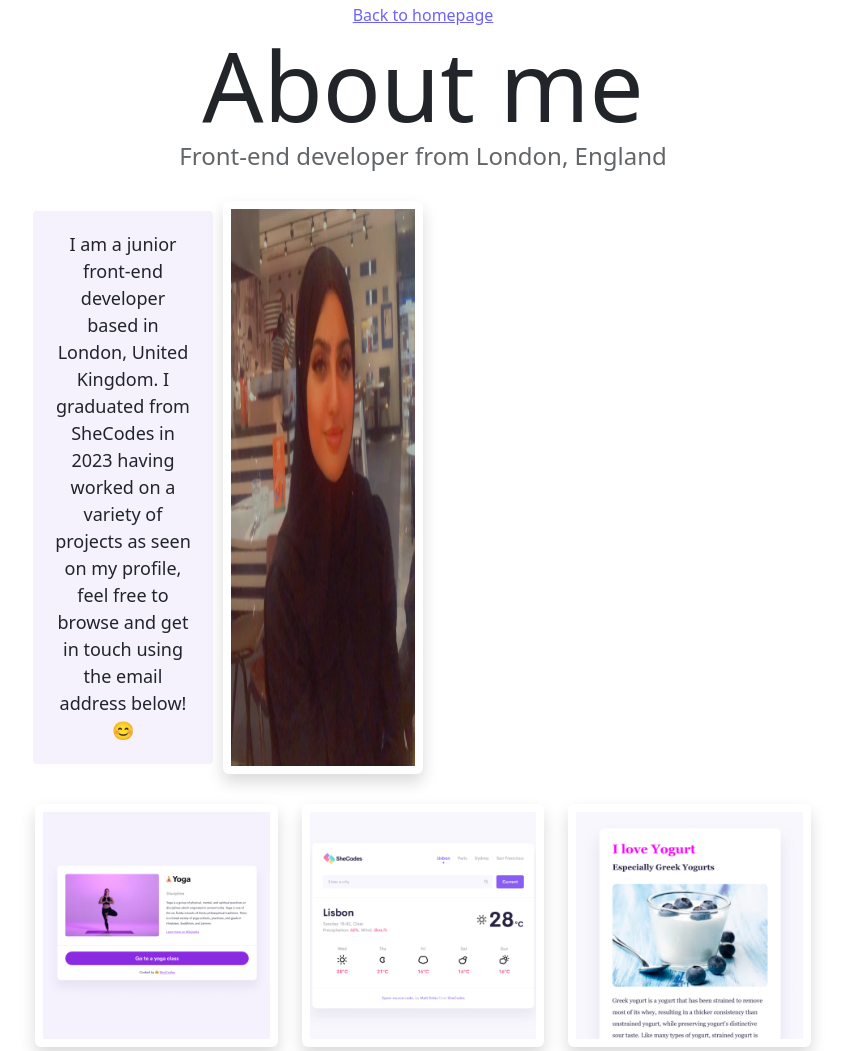
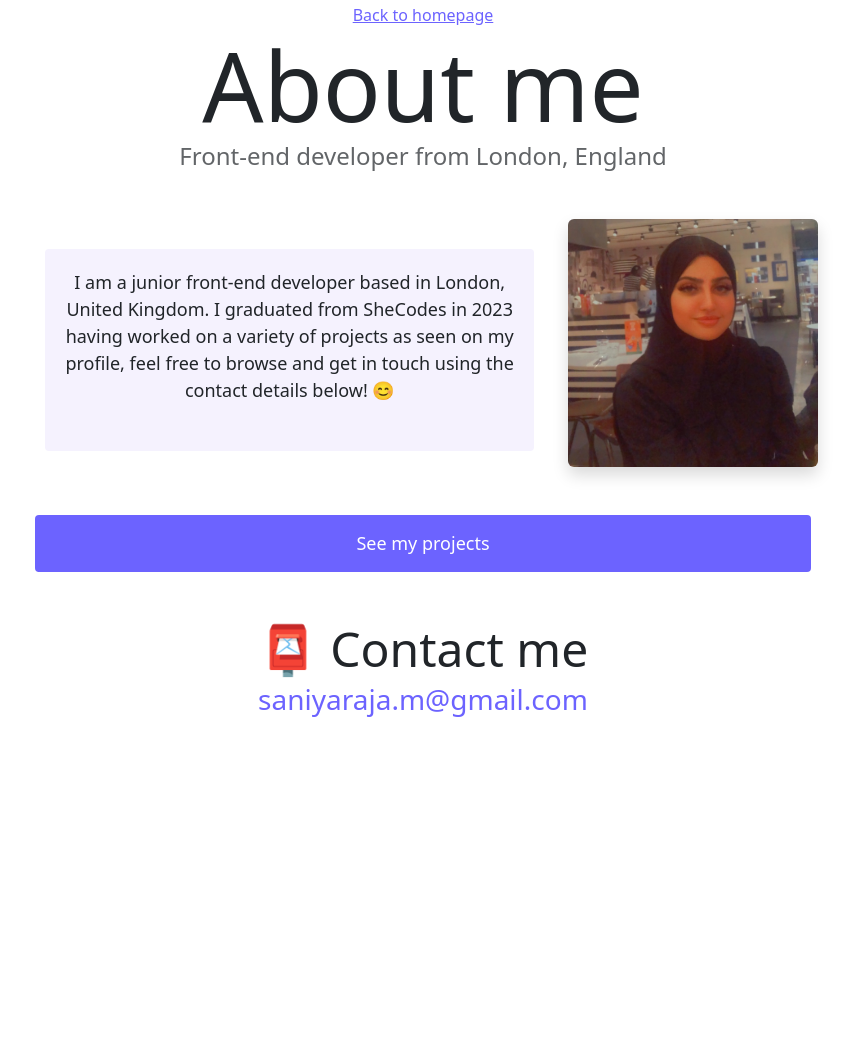
Before and after one commit to saniyaraja/my-website-portfolio, a plain HTML site: page about.html in a window 1280 px wide. Shown: the part 57-1108 px from the top of the page, without its empty margins (217-1069 px from the left). After the commit the page ends 837 px from the top, so only its background shows below. Drawn offline with nearby package versions, Linux system fonts and the light colour scheme.

Commit message:
changed about page

```diff
--- a/about.html
+++ b/about.html
@@ -41,28 +41,24 @@
     </nav>
 
     <a href="index.html" class="homepage-link" title="Back to homepage">Back to homepage</a>
+
+
     <h1>About me</h1>
     <h3 class="d-none d-lg-block">Front-end developer from London, England</h3>
-    <div class="col-md-6 about-paragraphs">
-        <p>
-            I am a junior front-end developer based in London, United Kingdom. I graduated from SheCodes in 2023 having worked on a variety of projects as seen on my profile, feel free to browse and get in touch using the email address below! 😊
-        </p>
 
-    <img src="images/profile.jpg"class="img-fluid p-2 shadow rounded profile" alt="profile picture"/>
-    </div>
     <div class="container">
         <div class="row">
-            <div class="col-sm-4">
-                <img src="images/yoga.png" class="img-fluid p-2 shadow rounded" alt="yoga app"/>
-            </div>
-            <div class="col-sm-4">
-                <img src="images/weather.png" class="img-fluid p-2 shadow rounded"  alt="weather app" />
-            </div>
-            <div class="col-sm-4">
-                <img src="images/yogurt.png" class="img-fluid p-2 shadow rounded" alt="yogurt app"/>
-            </div>
-        </div>
+    <div class="col-8 about-paragraphs">
+        <p class="mt-5">
+            I am a junior front-end developer based in London, United Kingdom. I graduated from SheCodes in 2023 having worked on a variety of projects as seen on my profile, feel free to browse and get in touch using the contact details below! 😊
+        </p>
+</div>
+<div class="col-4">
+    <img src="images/profile.jpg"class="mt-5 mb-4 img-fluid shadow rounded profile" alt="profile picture"/>
     </div>
+</div>
+
+<a href="" class="mt-4 profile-button mb-4">See my projects</a>
 
     <div id="contact" class="mt-5">
         <h2>📮 Contact me</h2>
--- a/css/style.css
+++ b/css/style.css
@@ -54,7 +54,21 @@ p {
 }
 
 .profile {
-    max-width: 200px;
+    max-width: 250px;
+
+}
+
+.profile-button {
+    background: var(--primary-color);
+    border-radius: 4px;
+    color: white;
+    font-size: 18px;
+    line-height: 27px;
+    padding: 15px 30px;
+    text-decoration: none;
+    display: flex;
+    justify-content: center;
+
 }
 
 .contact-link {
```
